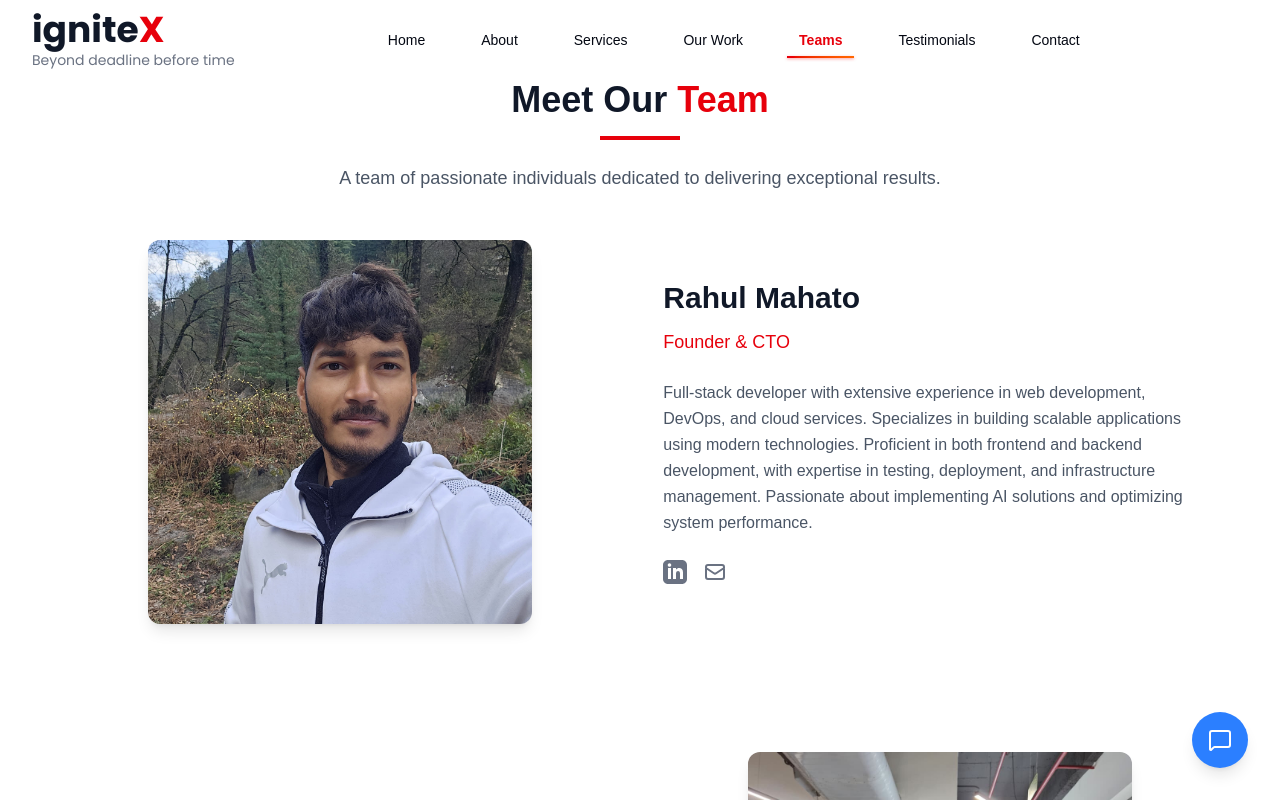
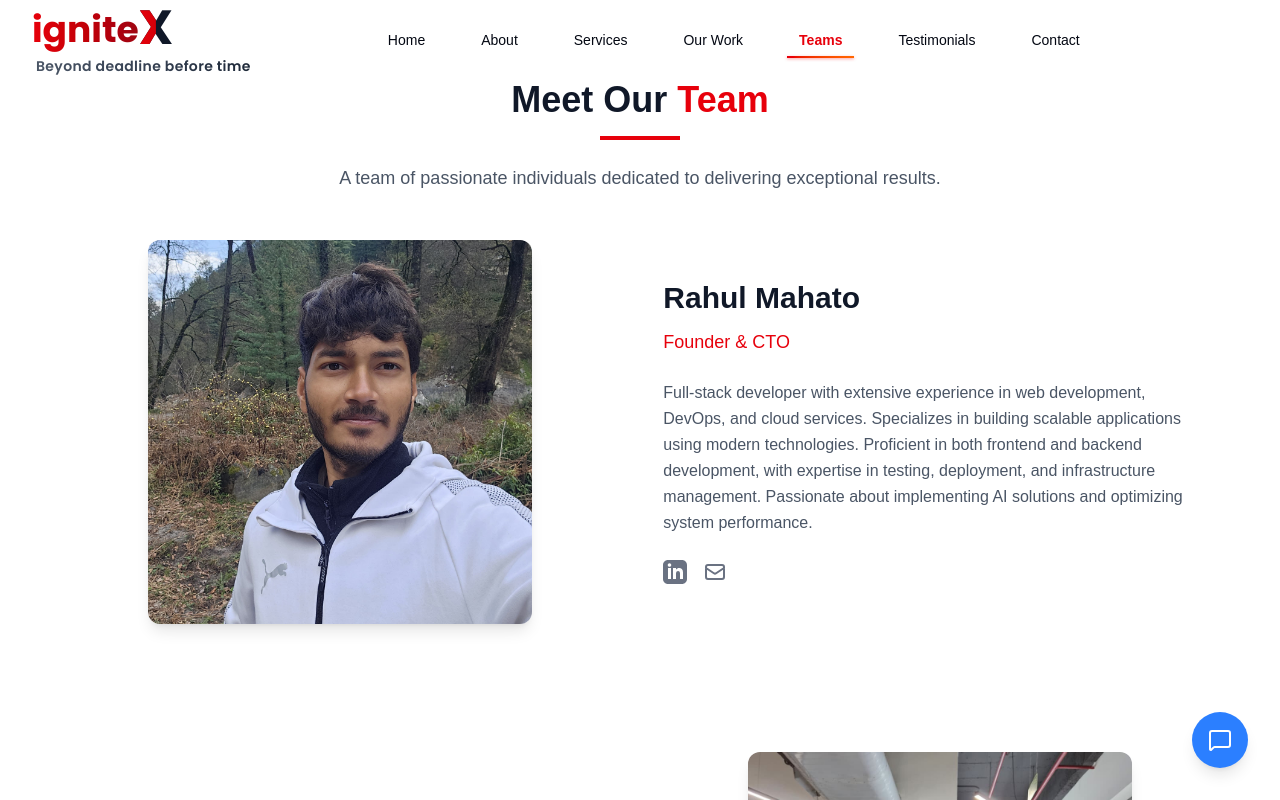
Before and after one commit to spritualrahul/IgniteX, a Next.js app in the folder my-app/: page /team in a window 1280 px wide. Shown: the top 800 px of the page. Built offline with nearby package versions, Linux system fonts and the light colour scheme.

Commit message:
loho enhansed

```diff
--- a/my-app/package.json
+++ b/my-app/package.json
@@ -35,13 +35,16 @@
   "devDependencies": {
     "@eslint/eslintrc": "^3",
     "@tailwindcss/postcss": "^4",
+    "@tailwindcss/typography": "^0.5.16",
     "@types/node": "^20",
     "@types/react": "^19",
     "@types/react-dom": "^19",
+    "autoprefixer": "^10.4.21",
     "critters": "^0.0.23",
     "eslint": "^9",
     "eslint-config-next": "15.4.5",
-    "tailwindcss": "^4",
+    "postcss": "^8.5.6",
+    "tailwindcss": "^4.1.12",
     "typescript": "^5"
   }
 }
--- a/my-app/src/components/Navbar.tsx
+++ b/my-app/src/components/Navbar.tsx
@@ -103,11 +103,27 @@ export function Navbar() {
         <div className="flex items-center justify-between h-20">
           <div className="flex-shrink-0">
 <Link href="/" className="flex items-center text-3xl font-bold" style={{ fontFamily: 'Poppins, sans-serif' }}>
-  <div className="flex flex-col">
-    <div className="relative">
-      <span className="text-3xl md:text-4xl font-bold text-gray-900">ignite</span><span className="text-3xl md:text-4xl font-bold text-red-600">X</span>
+  <div className="flex flex-col group">
+    <div className="relative flex items-end pb-1">
+      <span className="text-3xl md:text-4xl font-extrabold leading-tight bg-clip-text text-transparent bg-gradient-to-r from-red-600 via-red-700 to-red-800 transition-all duration-500 group-hover:from-red-500 group-hover:to-red-700">
+        ignite
+      </span>
+      <span className="relative">
+        <span className="text-4xl md:text-5xl font-black leading-none text-gray-900">X</span>
+        <span
+className="absolute inset-0 text-4xl md:text-5xl font-black leading-none bg-clip-text text-transparent bg-gradient-to-r from-red-600 to-red-700 transition-all duration-500 group-hover:from-red-500 group-hover:to-red-700"
+          style={{
+            clipPath: 'polygon(0 0, 50% 0, 50% 100%, 0% 100%)',
+            WebkitClipPath: 'polygon(0 0, 50% 0, 50% 100%, 0% 100%)'
+          }}
+        >
+          X
+        </span>
+      </span>
     </div>
-    <div className="text-sm font-normal text-gray-500">Beyond deadline before time</div>
+    <div className="text-sm font-semibold tracking-wide bg-clip-text text-transparent bg-gradient-to-r from-gray-600 via-gray-700 to-gray-800 group-hover:from-red-500 group-hover:to-red-700 transition-all duration-300 ml-1">
+      Beyond deadline before time
+    </div>
   </div>
             </Link>
           </div>
```
Also changed, not shown: 2 other files (tests, documents, lock files or other folders).
